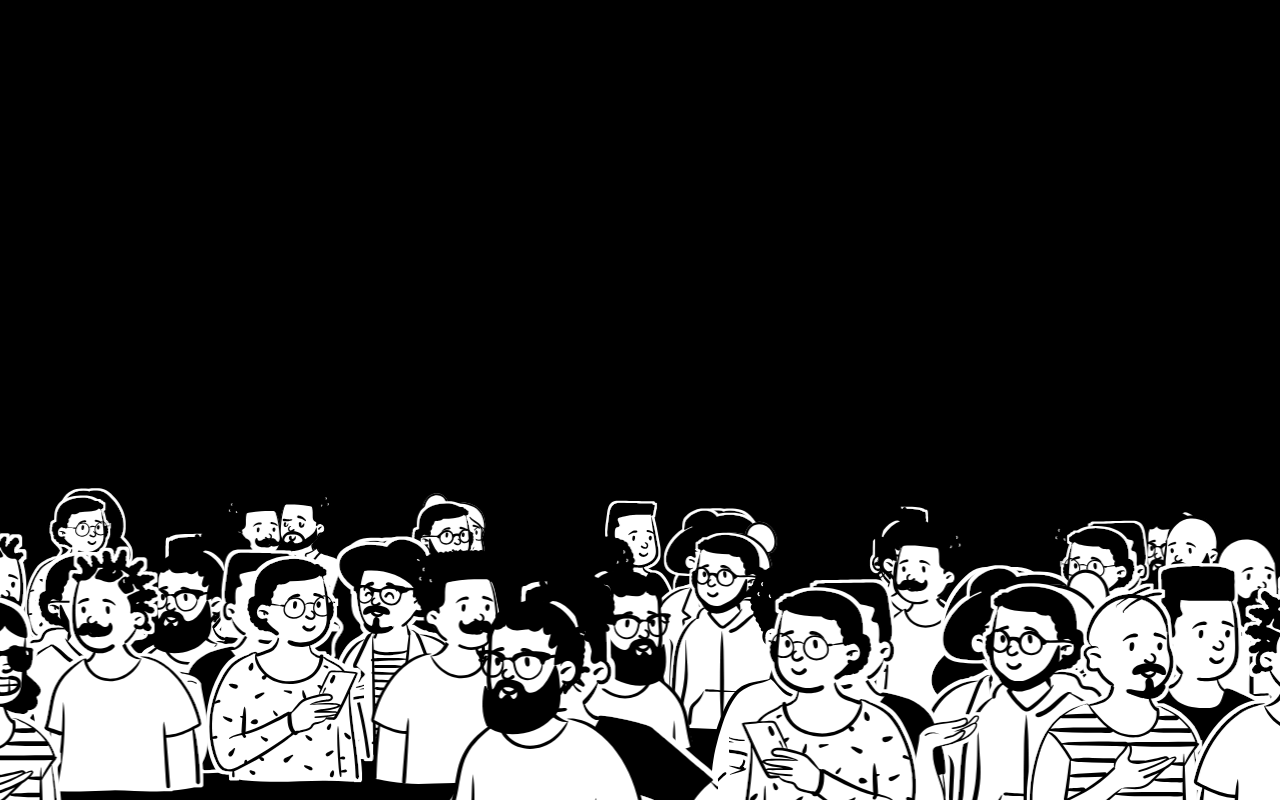
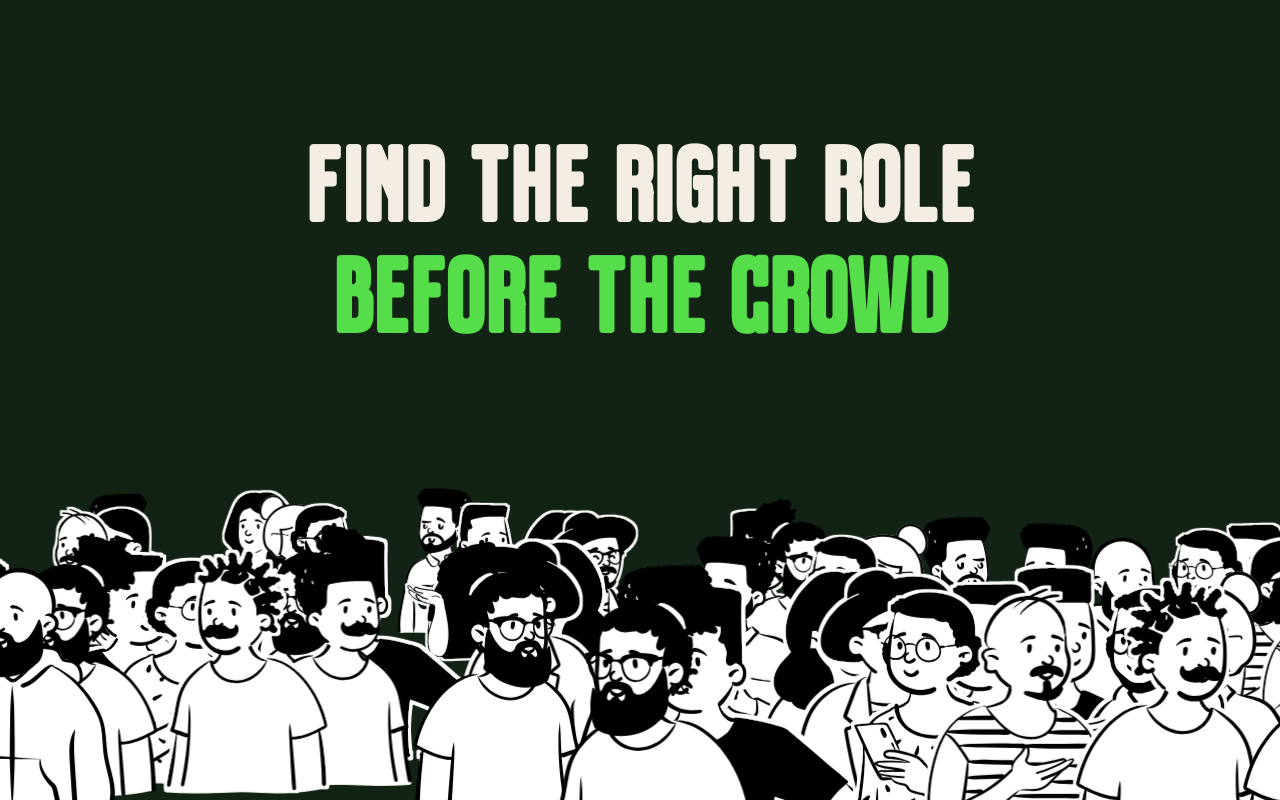
Before and after one commit to uzicodes/Role-Radar, a Next.js app: page / in a window 1280 px wide. Built offline with nearby package versions, Linux system fonts and the light colour scheme.

Commit message:
feat(hero): heading text on hero section.

```diff
--- a/src/app/globals.css
+++ b/src/app/globals.css
@@ -1,11 +1,17 @@
 @import "tailwindcss";
 
+@font-face {
+  font-family: "Monarch";
+  src: url("/fonts/Monarch.ttf") format("truetype");
+  font-display: swap;
+}
+
 :root {
-  --background: #00403A;
-  --foreground: #A4F002;
-  --primary-green: #A4F002;
-  --green-highlight: #D7FF74;
-  --deep-green: #00403A;
+  --background: #122315;
+  --foreground: #F3EDE4;
+  --primary-green: #55DD4A;
+  --green-highlight: #55DD4A;
+  --deep-green: #122315;
 }
 
 @theme inline {
@@ -17,9 +23,13 @@
 }
 
 body {
-  background-color: #00403A;
-  color: #A4F002;
+  background-color: var(--background);
+  color: var(--foreground);
   font-family: Arial, Helvetica, sans-serif;
+}
+
+.font-monarch {
+  font-family: "Monarch", Arial, Helvetica, sans-serif;
 }
 
 @property --a {
--- a/src/components/landing-page/hero/HeroSection.tsx
+++ b/src/components/landing-page/hero/HeroSection.tsx
@@ -2,7 +2,21 @@ import WalkingCrowd from "./WalkingCrowd";
 
 export default function HeroSection() {
   return (
-    <main className="relative isolate min-h-screen w-full overflow-hidden bg-black">
+    <main className="relative isolate min-h-screen w-full overflow-hidden bg-[#122315]">
+      <section
+        aria-labelledby="hero-heading"
+        className="relative z-10 mx-auto flex min-h-screen w-full max-w-6xl flex-col items-center px-6 pt-[18vh] text-center"
+      >
+        <h1
+          className="font-monarch text-6xl font-bold leading-[0.95] tracking-[0.02em] sm:text-8xl lg:text-[108px]"
+          id="hero-heading"
+        >
+          <span className="block text-[#F3EDE4]">Find the right role</span>
+          <span className="mt-2 block text-[#55DD4A]">
+            before the crowd
+          </span>
+        </h1>
+      </section>
       <WalkingCrowd />
     </main>
   );
```
Also changed, not shown: public/fonts/Monarch.ttf (added).
